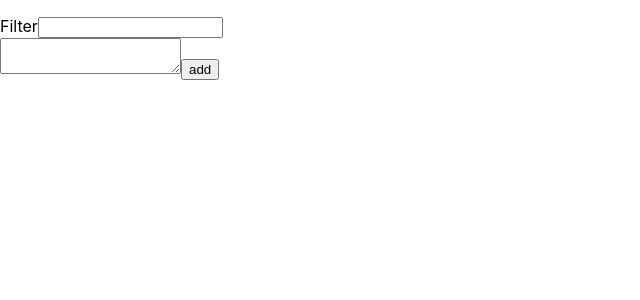
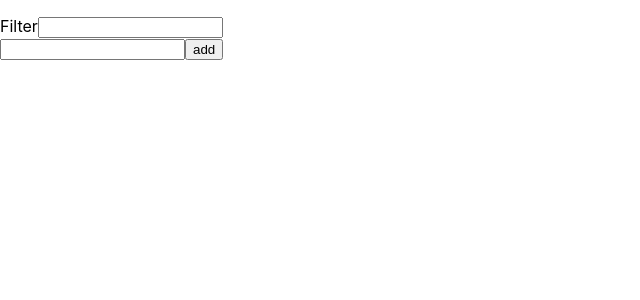
Before and after one commit to TSergiiM/goit-react-hw-02-phonebook, a React (Create React App) app: page / in a window 1280 px wide. Shown: the top 300 px of the page, without its empty margins (0-640 px from the left). Built offline with nearby package versions, Linux system fonts and the light colour scheme.

Commit message:
Update ContactForm.jsx

```diff
--- a/src/components/Form/ContactForm.jsx
+++ b/src/components/Form/ContactForm.jsx
@@ -16,10 +16,14 @@
   render() {
     return (
       <form onSubmit={this.handleSubmit}>
-        <textarea
+        <input
           value={this.state.message}
           onChange={this.handleChange}
-        ></textarea>
+          name="name"
+          pattern="^[a-zA-Zа-яА-Я]+(([' -][a-zA-Zа-яА-Я ])?[a-zA-Zа-яА-Я]*)*$"
+          title="Name may contain only letters, apostrophe, dash and spaces. For example Adrian, Jacob Mercer, Charles de Batz de Castelmore d'Artagnan"
+          required
+        ></input>
         <button type="submit">add</button>
       </form>
     );
```
